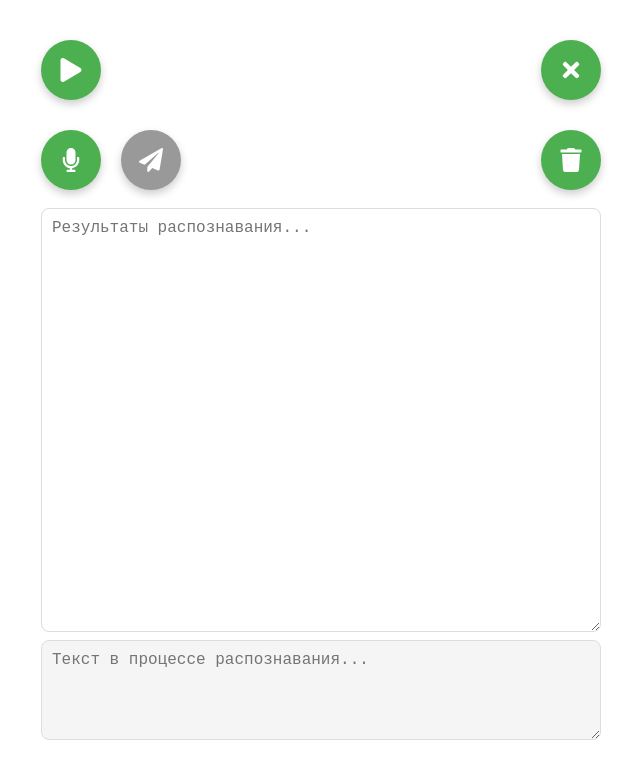
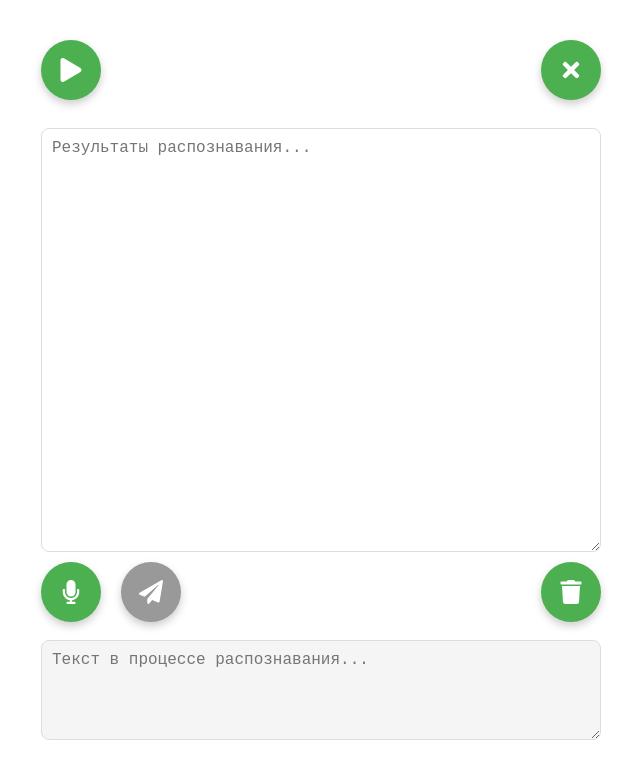
Before and after one commit to gitpshub/vn, a React (Vite) app: page / in a window 1280 px wide. Shown: the top 778 px of the page, without its empty margins (319-959 px from the left). Built offline with nearby package versions, Linux system fonts and the light colour scheme.

Commit message:
feat: add draft timer - 1

```diff
--- a/src/App.tsx
+++ b/src/App.tsx
@@ -88,9 +88,7 @@ const App = () => {
     setIsTimerRun(!isTimerRun);
   };
 
-  const resetTimer = () => {
-
-  }
+  const resetTimer = () => {};
 
   return (
     <div className='main'>
@@ -100,6 +98,7 @@ const App = () => {
         <>
           <div className='timer'>
             <button
+              className={isTimerRun ? 'animate' : ''}
               onClick={toggleTimer}
               style={{
                 backgroundColor: isTimerRun ? '#ff4444' : '#4CAF50',
@@ -117,8 +116,20 @@ const App = () => {
               <FaTimes />
             </button>
           </div>
+
+          <textarea
+            value={text}
+            onChange={(e) => {
+              handleChange(e.target.value);
+            }}
+            placeholder='Результаты распознавания...'
+            style={{
+              flexGrow: '1',
+            }}
+          />
           <div className='buttons'>
             <button
+              className={listening ? 'animate' : ''}
               onClick={toggleListening}
               style={{
                 backgroundColor: listening ? '#ff4444' : '#4CAF50',
@@ -147,18 +158,6 @@ const App = () => {
               <FaTrash />
             </button>
           </div>
-
-          <textarea
-            value={text}
-            onChange={(e) => {
-              handleChange(e.target.value);
-            }}
-            placeholder='Результаты распознавания...'
-            style={{
-              flexGrow: '1',
-            }}
-          />
-
           <textarea
             value={interimText}
             readOnly
--- a/src/index.css
+++ b/src/index.css
@@ -64,6 +64,15 @@ body {
   100% { transform: scale(0.9); }
 } */
 
+.animate {
+  animation: pulse 1.0s infinite;
+}
+
+@keyframes pulse {
+  0% { transform: scale(0.9); }
+  50% { transform: scale(1.0); }
+  100% { transform: scale(0.9); }
+}
 
 
 button {
```
